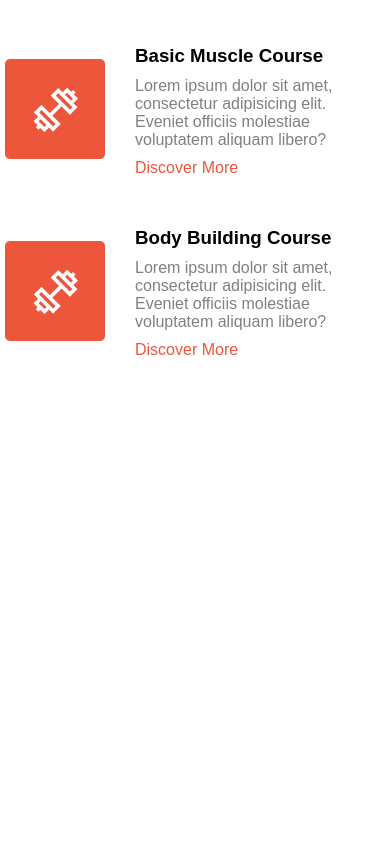
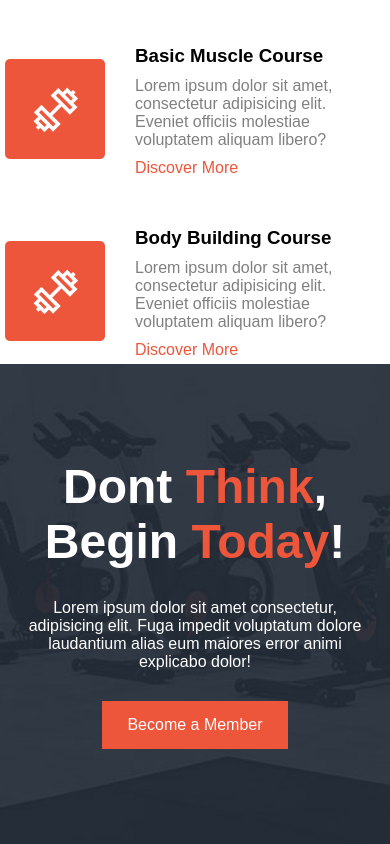
Before and after one commit to shafik720/Responsive-website-with-vanilla-html-css---3-Training-Gym-, a plain HTML site: page index.html in a window 390 px wide. Shown: the part 1923-2767 px from the top of the page. Before the commit the page ends 2287 px from the top, so only its background shows below. Drawn offline with Linux system fonts and the light colour scheme.

Commit message:
think section done

```diff
--- a/index.html
+++ b/index.html
@@ -15,6 +15,7 @@
                 <source src="images/gym-video.mp4" type="video/mp4">
             </video>
         </div>
+        <!------------------ Navbar starts here  --------------------->
         <nav>
             <div class="navbar fixed-width">
                 <div class="left-nav ">
@@ -32,14 +33,19 @@
                 </div>
             </div>
         </nav>
+        <!------------------ Navbar ends here  --------------------->
+
+        <!------------------ Banner starts here  --------------------->
         <div class="banner-text fixed-width">
             <h6>Work Harder, Get stronger</h6>
             <h1>Easy With Our <span class="orange-text">Gym</span> </h1>
             <a id="orange-button2" href="#">Become a Member</a>
         </div>
+        <!------------------ Banner ends here  --------------------->
     </header>
 
     <main>
+        <!------------------ Program section starts here  --------------------->
         <section class="program-section">
             <div class="program-sections fixed-width">
                 <div class="program-headings">
@@ -111,6 +117,17 @@
                 </div>
             </div>
         </section>
+            <!------------------ Program section ends here  --------------------->
+
+            <!------------------ Think section starts here  --------------------->
+        <section class="think-section">
+            <div class="think-sections">
+                <h1>Dont <span class="orange-text">Think</span>, Begin <span class="orange-text">Today</span>!</h1>
+                <p>Lorem ipsum dolor sit amet consectetur, adipisicing elit. Fuga impedit voluptatum dolore laudantium alias eum maiores error animi explicabo dolor!</p>
+                <a id="orange-button2" href="">Become a Member</a>
+            </div>
+        </section>
+        <!------------------ Think section ends here  --------------------->
     </main>
 </body>
 </html>
--- a/style.css
+++ b/style.css
@@ -158,6 +158,33 @@ nav h1{
 .program-details p{
     color: grey;
 }
+/*--------------------------- Choose Program ends Here --------------------------------*/
+
+/*--------------------------- Think sections starts Here --------------------------------*/
+.think-section{
+    background: url(images/cta-bg.jpg) no-repeat;
+    background-position: center center;
+    background-size: cover;
+    padding: 95px 5px;
+}
+.think-sections {
+    color: white;
+    text-align: center;
+    width: 60%;
+    margin: auto;
+}
+.think-sections h1{
+    font-size: 3em;
+}
+.think-sections p{
+    margin: 30px 0px;
+    font-weight: 500;
+}
+
+
+
+
+
 
 
 
@@ -230,6 +257,13 @@ nav h1{
         width: 90%;
         margin: auto;
     }
+    /*--------------------------- Think Sections--------------------------------*/
+    .think-sections {
+        color: white;
+        text-align: center;
+        width: 90%;
+        margin: auto;
+    }
 }
 
 /* For ipads, tablet:  */
@@ -293,6 +327,13 @@ nav h1{
         width: 90%;
         margin: auto;
     }
+    /*--------------------------- Think Sections--------------------------------*/
+    .think-sections {
+        color: white;
+        text-align: center;
+        width: 90%;
+        margin: auto;
+    }
 }
 
 /* For Small screen, laptop:  */
```
